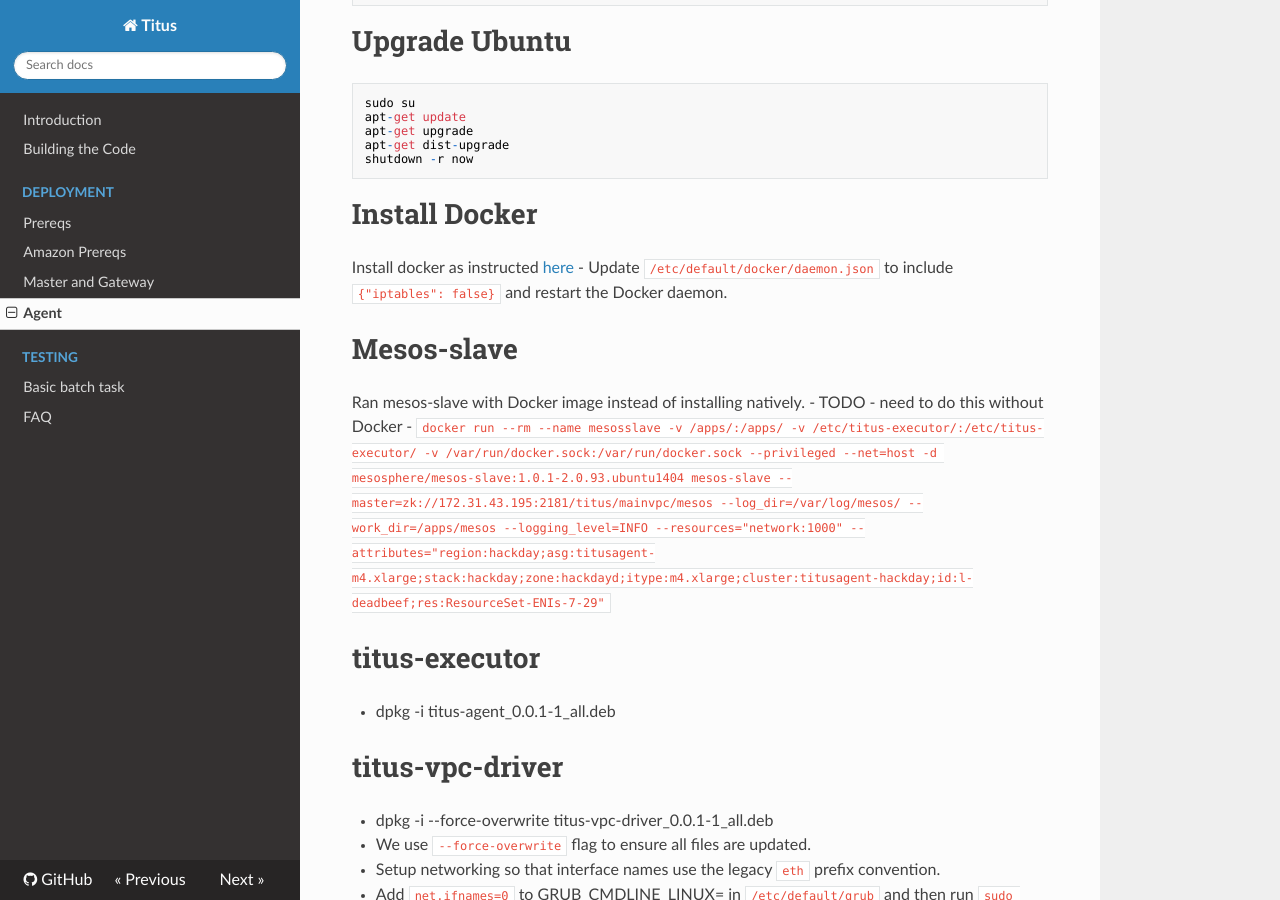
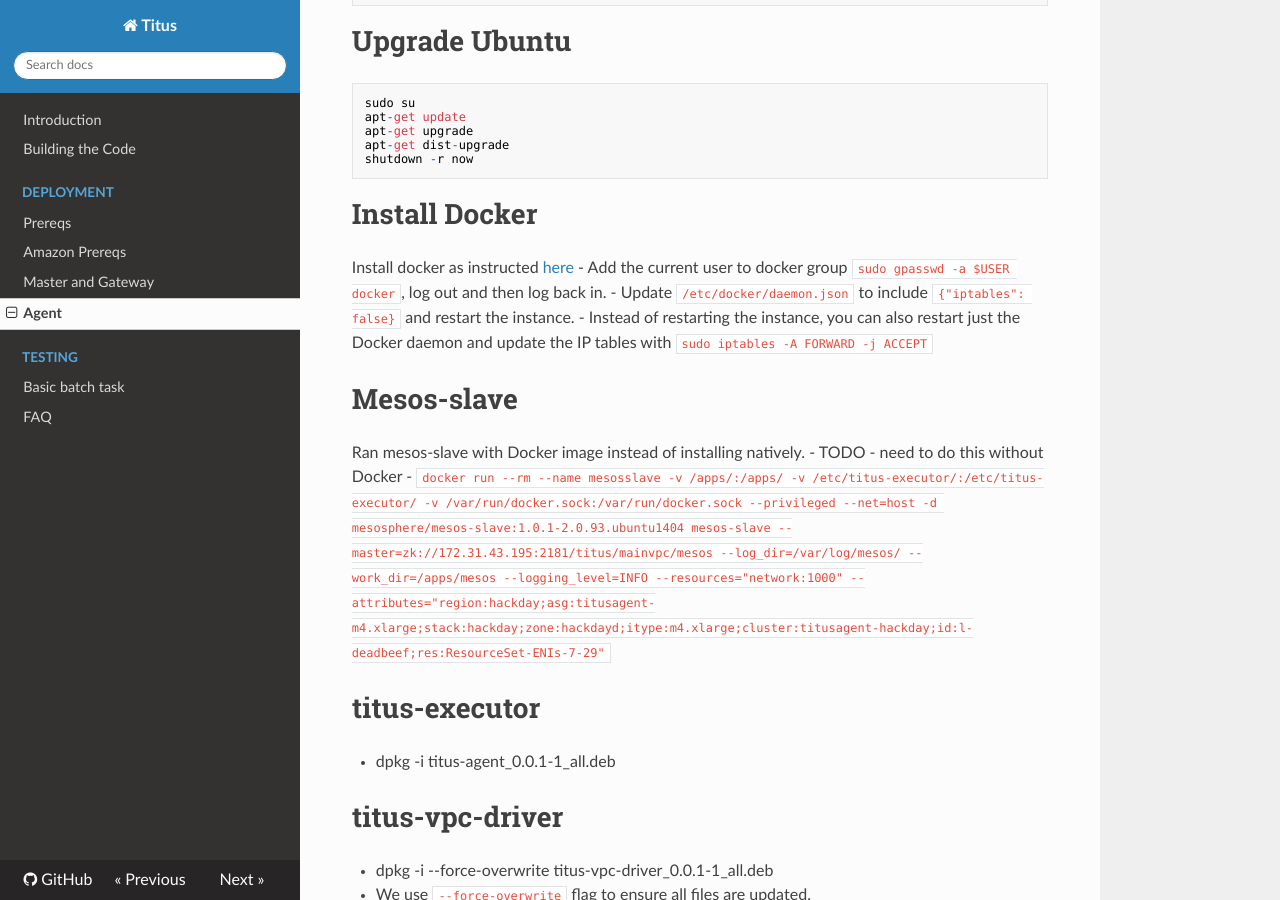
Before and after one commit to Netflix/titus, an MkDocs documentation site: the page built from docs/docs/install/agent.md, in a window 1280 px wide and 900 px high, scrolled down 406 px. Built offline with MkDocs 1.6.1, drawn with Linux system fonts in a browser that asks for light colours; nearby versions of some CDN libraries; old or Windows-style settings are respelled for this version of MkDocs.

Commit message:
Fix docker run cmds for prereqs and Docker daemon config on agent

```diff
--- a/docs/docs/install/agent.md
+++ b/docs/docs/install/agent.md
@@ -26,7 +26,9 @@ shutdown -r now
 
 # Install Docker
 Install docker as instructed [here](https://docs.docker.com/engine/installation/linux/docker-ce/ubuntu/#install-using-the-repository)
-- Update `/etc/default/docker/daemon.json` to include `{"iptables": false}` and restart the Docker daemon.
+- Add the current user to docker group `sudo gpasswd -a $USER docker`, log out and then log back in.
+- Update `/etc/docker/daemon.json` to include `{"iptables": false}` and restart the instance.
+  - Instead of restarting the instance, you can also restart just the Docker daemon and update the IP tables with `sudo iptables -A FORWARD -j ACCEPT`
 
 # Mesos-slave
 Ran mesos-slave with Docker image instead of installing natively.
```
Also changed, not shown: docs/docs/install/prereqs.md (+1 -1 lines).
